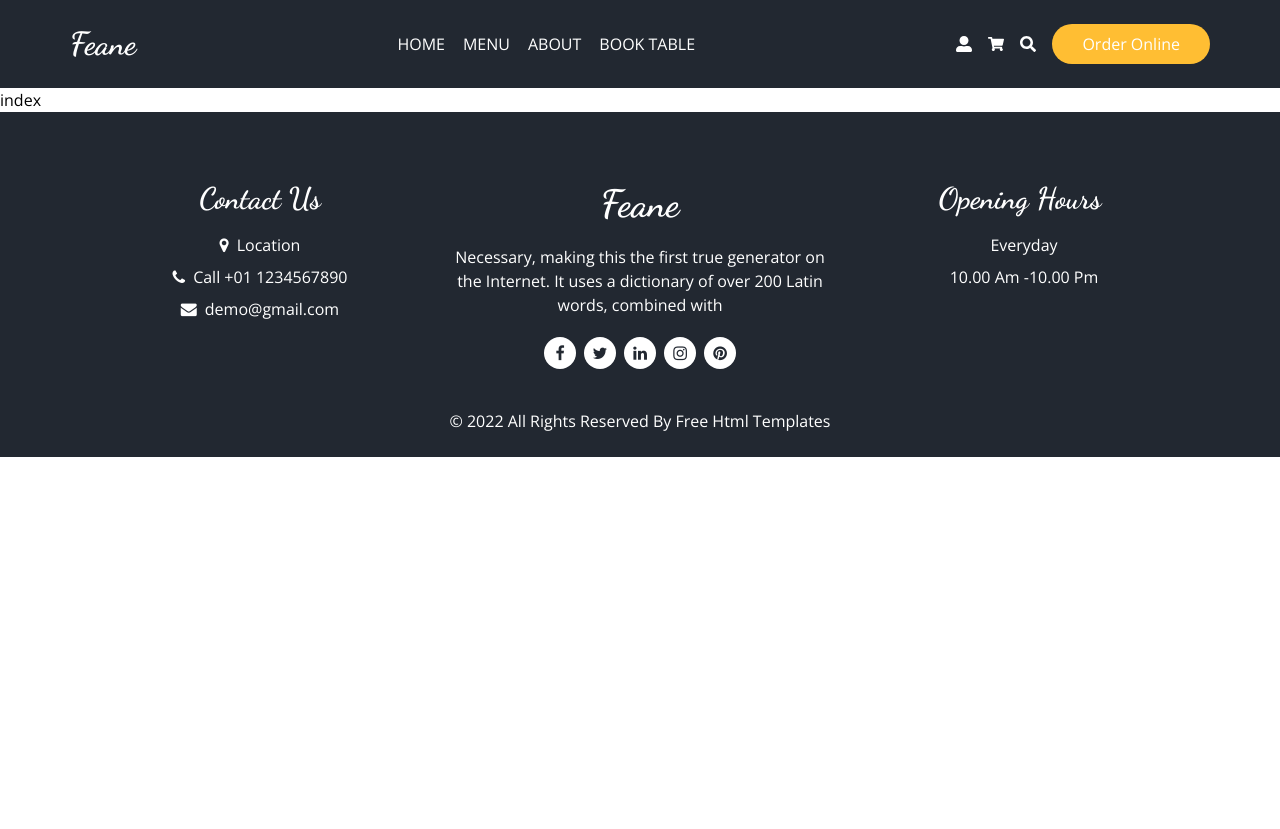
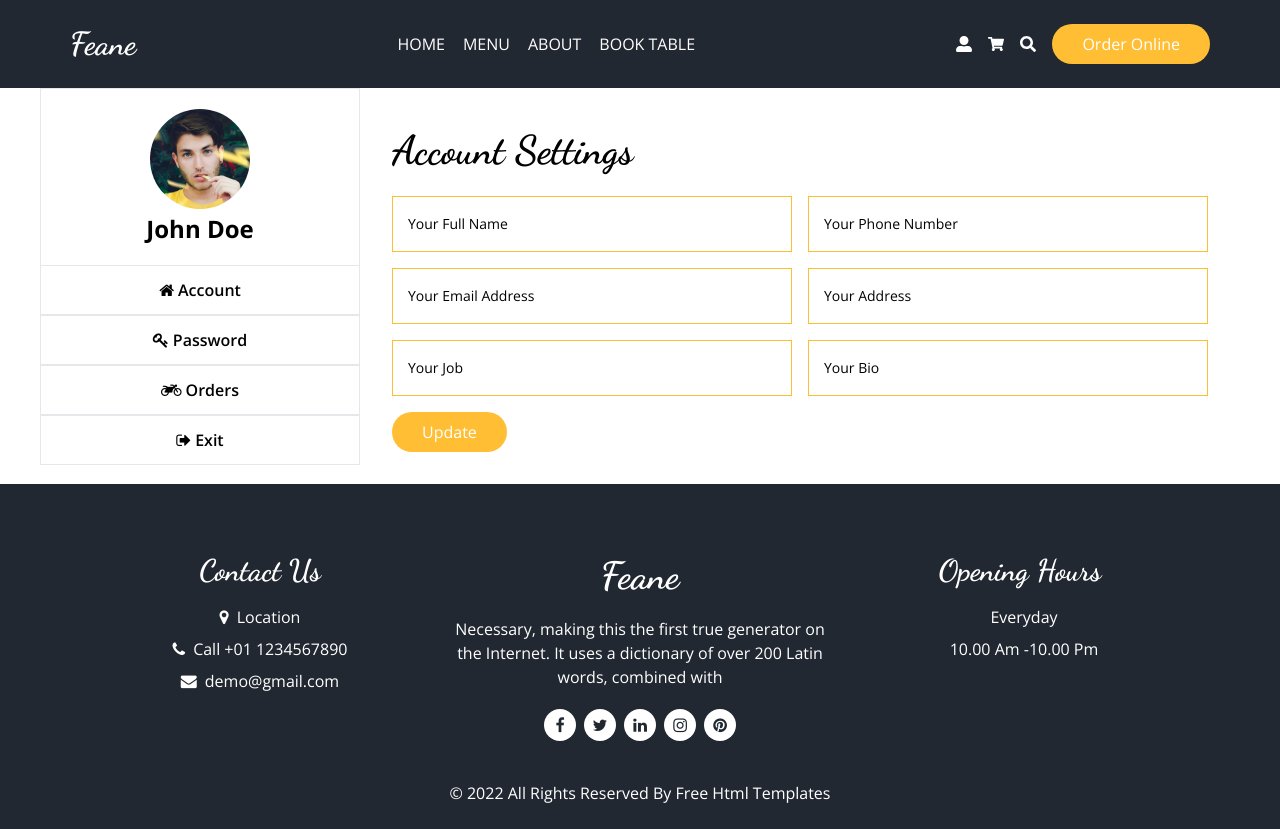
Before and after one commit to Harhat18/food-ordering, a Next.js app: page /profile in a window 1280 px wide. Before the commit the page ends 800 px from the top, so only its background shows below. Built offline with nearby package versions, Linux system fonts and the light colour scheme.

Commit message:
Add commit profile page

```diff
--- a/pages/profile/index.jsx
+++ b/pages/profile/index.jsx
@@ -1,7 +1,132 @@
-import React from "react";
+import Image from "next/image";
+import Input from "../../components/form/Input";
+import Title from "../../components/ui/Title";
+import { useFormik } from "formik";
+import { profileSchema } from "../../schema/profile";
 
-const Index = () => {
-  return <div>index</div>;
+const Profile = () => {
+  const onSubmit = async (values, actions) => {
+    await new Promise((resolve) => setTimeout(resolve, 4000));
+    actions.resetForm();
+  };
+
+  const { values, errors, touched, handleSubmit, handleChange, handleBlur } =
+    useFormik({
+      initialValues: {
+        fullName: "",
+        phoneNumber: "",
+        email: "",
+        address: "",
+        job: "",
+        bio: "",
+      },
+      onSubmit,
+      validationSchema: profileSchema,
+    });
+  const inputs = [
+    {
+      id: 1,
+      name: "fullName",
+      type: "text",
+      placeholder: "Your Full Name",
+      value: values.fullName,
+      errorMessage: errors.fullName,
+      touched: touched.fullName,
+    },
+    {
+      id: 2,
+      name: "phoneNumber",
+      type: "number",
+      placeholder: "Your Phone Number",
+      value: values.phoneNumber,
+      errorMessage: errors.phoneNumber,
+      touched: touched.phoneNumber,
+    },
+    {
+      id: 3,
+      name: "email",
+      type: "email",
+      placeholder: "Your Email Address",
+      value: values.email,
+      errorMessage: errors.email,
+      touched: touched.email,
+    },
+    {
+      id: 4,
+      name: "address",
+      type: "text",
+      placeholder: "Your Address",
+      value: values.address,
+      errorMessage: errors.address,
+      touched: touched.address,
+    },
+    {
+      id: 5,
+      name: "job",
+      type: "text",
+      placeholder: "Your Job",
+      value: values.job,
+      errorMessage: errors.job,
+      touched: touched.job,
+    },
+    {
+      id: 6,
+      name: "bio",
+      type: "text",
+      placeholder: "Your Bio",
+      value: values.bio,
+      errorMessage: errors.bio,
+      touched: touched.bio,
+    },
+  ];
+  return (
+    <div className="flex px-10 min-h-[calc(100vh_-_433px)]">
+      <div className="w-80 flex-shrink-0">
+        <div className="relative flex flex-col items-center px-10 py-5 border border-b-0">
+          <Image
+            src="/images/client2.jpg"
+            alt=""
+            width={100}
+            height={100}
+            className="rounded-full"
+          />
+          <b className="text-2xl mt-1">John Doe</b>
+        </div>
+        <ul className="text-center font-semibold">
+          <li className="border w-full p-3 cursor-pointer hover:bg-primary hover:text-white transition-all">
+            <i className="fa fa-home"></i>
+            <button className="ml-1 ">Account</button>
+          </li>
+          <li className="border w-full p-3 cursor-pointer hover:bg-primary hover:text-white transition-all">
+            <i className="fa fa-key"></i>
+            <button className="ml-1">Password</button>
+          </li>
+          <li className="border w-full p-3 cursor-pointer hover:bg-primary hover:text-white transition-all">
+            <i className="fa fa-motorcycle"></i>
+            <button className="ml-1">Orders</button>
+          </li>
+          <li className="border w-full p-3 cursor-pointer hover:bg-primary hover:text-white transition-all">
+            <i className="fa fa-sign-out"></i>
+            <button className="ml-1">Exit</button>
+          </li>
+        </ul>
+      </div>
+      <form className="p-8 flex-1">
+        <Title addClass="text-[40px]">Account Settings</Title>
+        <div className="grid grid-cols-2 gap-4 mt-4">
+          {inputs.map((input) => (
+            <Input
+              key="input.id"
+              {...input}
+              onBlur={handleBlur}
+              onChange={handleChange}
+            />
+          ))}
+        </div>
+        <button className="btn-primary mt-4">Update</button>
+      </form>
+    </div>
+  );
 };
 
-export default Index;
+export default Profile;
--- /dev/null
+++ b/schema/profile.js
@@ -0,0 +1,14 @@
+import * as Yup from "yup";
+
+export const profileSchema = Yup.object({
+  fullName: Yup.string()
+    .required("Full name is required.")
+    .min(3, "Full name must be at least 3 characters."),
+  phoneNumber: Yup.string()
+    .required("Phone Number is required.")
+    .min(10, "Phone number must be at least 10 characters."),
+  email: Yup.string().required("Email is required.").email("Email is invalid."),
+  address: Yup.string().required("Address is required."),
+  job: Yup.string().required("Job is required."),
+  bio: Yup.string().required("Bio is required."),
+});
```
